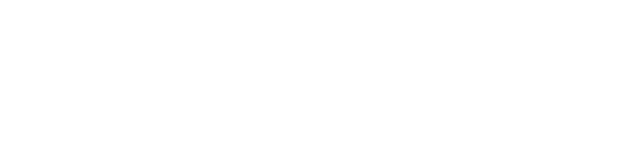
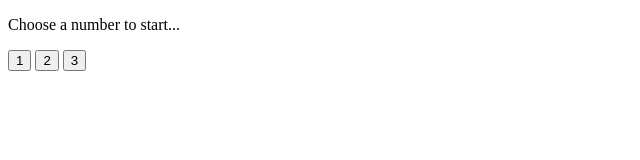
Before and after one commit to mae-boittiaux/twenty-one, a plain HTML site: page index.html in a window 1280 px wide. Shown: the whole page, without its empty margins (0-640 px from the left). Drawn offline with Linux system fonts and the light colour scheme.

Commit message:
feat(option-buttons): initialise interaction choice buttons with dialogue

```diff
--- a/index.html
+++ b/index.html
@@ -9,6 +9,13 @@
 </head>
 
 <body>
+    <p class="output">Choose a number to start...</p>
+    <div class="option-buttons">
+        <button id="option-one" class="option-button"></button>
+        <button id="option-two" class="option-button"></button>
+        <button id="option-three" class="option-button"></button>
+    </div>
+
     <script src="index.js"></script>
 </body>
 
--- a/index.js
+++ b/index.js
@@ -0,0 +1,7 @@
+const optionOne = document.getElementById('option-one');
+const optionTwo = document.getElementById('option-two');
+const optionThree = document.getElementById('option-three');
+
+optionOne.textContent = '1';
+optionTwo.textContent = '2';
+optionThree.textContent = '3';
```
